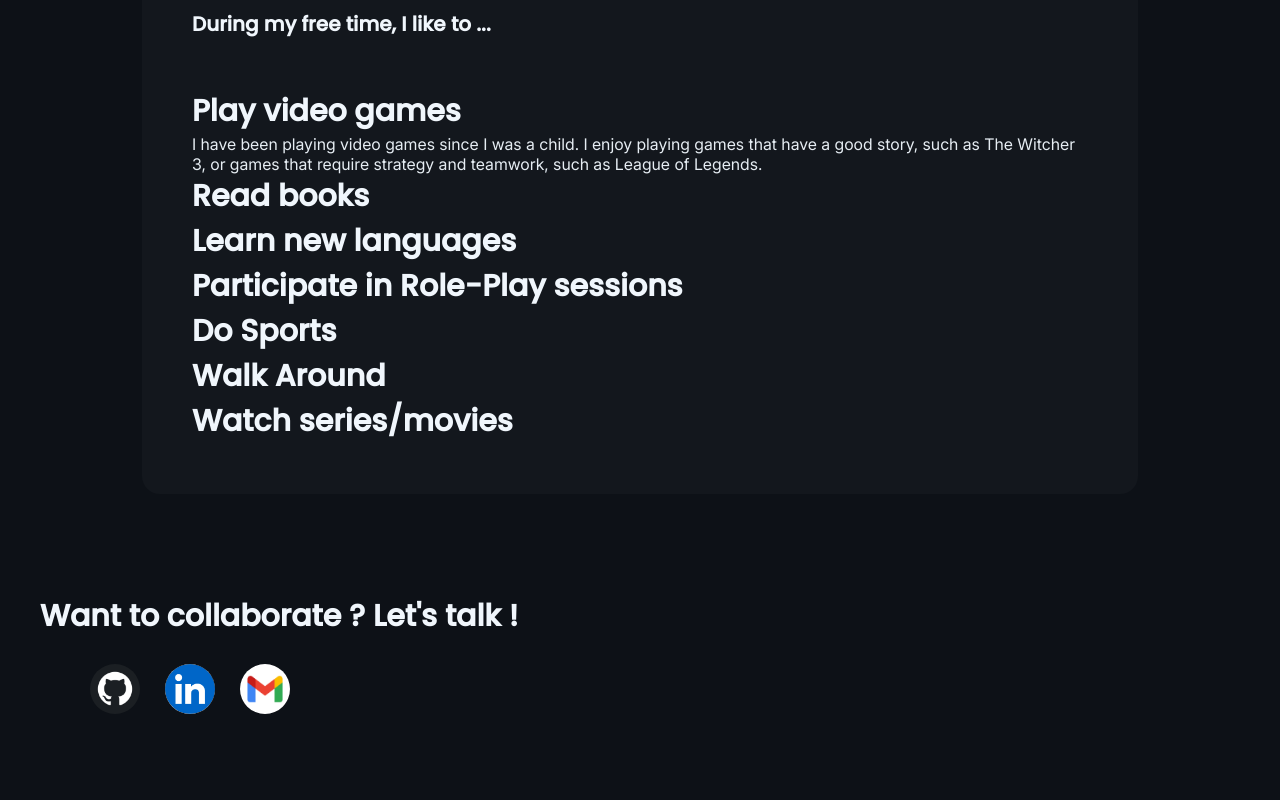
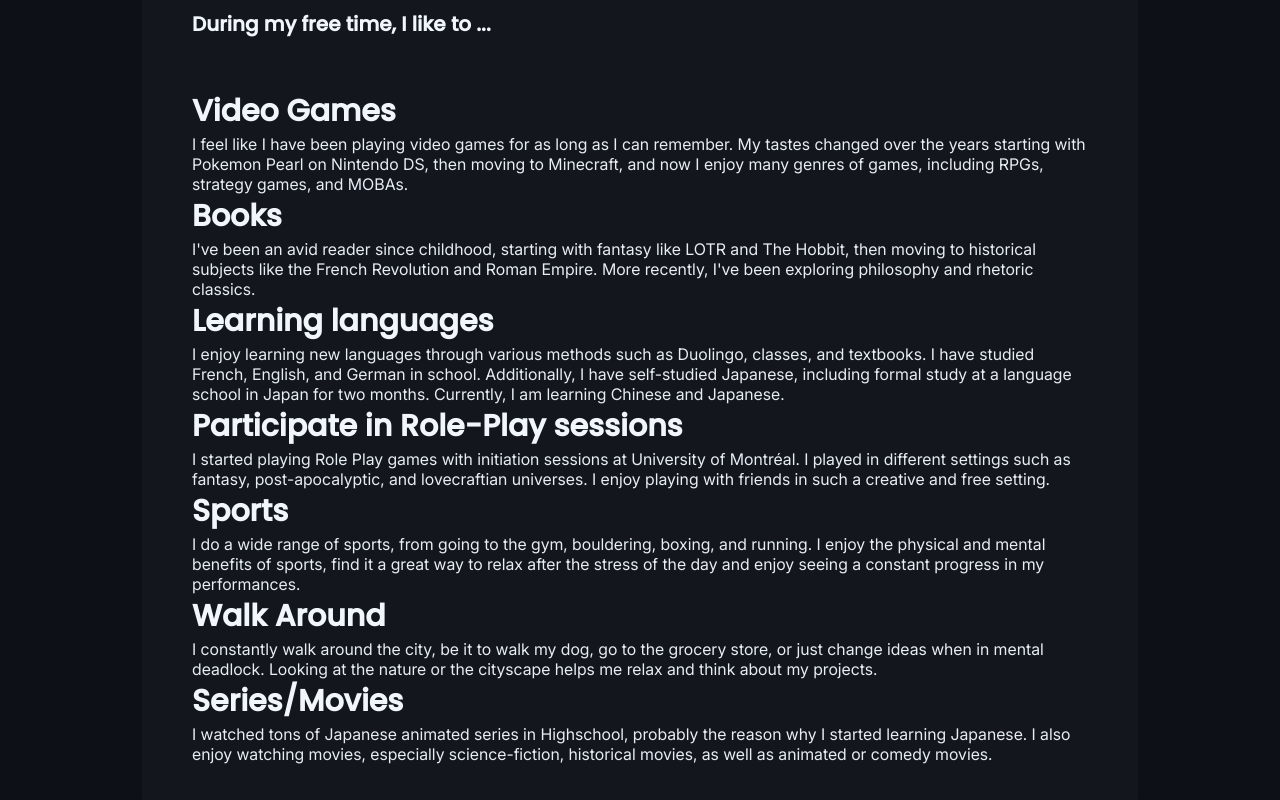
Before and after one commit to elnukakujo/elnukakujo.github.io, a React (Vite) app in the folder mywebsite/: page /aboutme in a window 1280 px wide. Shown: the part 5140-5940 px from the top of the page. Built offline with nearby package versions, Linux system fonts and the light colour scheme.

Commit message:
Updated montions to all sections in life, added descriptions to my hobbies

```diff
--- a/mywebsite/src/AboutmePage/assets/data/life.json
+++ b/mywebsite/src/AboutmePage/assets/data/life.json
@@ -102,32 +102,32 @@
     ],
     "hobbies": [
         {
-            "title":"Play video games",
-            "description":"I have been playing video games since I was a child. I enjoy playing games that have a good story, such as The Witcher 3, or games that require strategy and teamwork, such as League of Legends."
+            "title":"Video Games",
+            "description":"I feel like I have been playing video games for as long as I can remember. My tastes changed over the years starting with Pokemon Pearl on Nintendo DS, then moving to Minecraft, and now I enjoy many genres of games, including RPGs, strategy games, and MOBAs."
         },
         {
-            "title": "Read books",
-            "description": ""
+            "title": "Books",
+            "description": "I've been an avid reader since childhood, starting with fantasy like LOTR and The Hobbit, then moving to historical subjects like the French Revolution and Roman Empire. More recently, I've been exploring philosophy and rhetoric classics."
         },
         {
-            "title": "Learn new languages",
-            "description": ""
+            "title": "Learning languages",
+            "description": "I enjoy learning new languages through various methods such as Duolingo, classes, and textbooks. I have studied French, English, and German in school. Additionally, I have self-studied Japanese, including formal study at a language school in Japan for two months. Currently, I am learning Chinese and Japanese."
         },
         {
             "title": "Participate in Role-Play sessions",
-            "description": ""
+            "description": "I started playing Role Play games with initiation sessions at University of Montréal. I played in different settings such as fantasy, post-apocalyptic, and lovecraftian universes. I enjoy playing with friends in such a creative and free setting."
         },
         {
-            "title": "Do Sports",
-            "description": ""
+            "title": "Sports",
+             "description": "I do a wide range of sports, from going to the gym, bouldering, boxing, and running. I enjoy the physical and mental benefits of sports, find it a great way to relax after the stress of the day and enjoy seeing a constant progress in my performances."
         },
         {
             "title": "Walk Around",
-            "description": ""
+            "description": "I constantly walk around the city, be it to walk my dog, go to the grocery store, or just change ideas when in mental deadlock. Looking at the nature or the cityscape helps me relax and think about my projects."
         },
         {
-            "title": "Watch series/movies",
-            "description": ""
+            "title": "Series/Movies",
+            "description": "I watched tons of Japanese animated series in Highschool, probably the reason why I started learning Japanese. I also enjoy watching movies, especially science-fiction, historical movies, as well as animated or comedy movies."
         }
     ]
 }
--- a/mywebsite/src/AboutmePage/sections/LifeSection.jsx
+++ b/mywebsite/src/AboutmePage/sections/LifeSection.jsx
@@ -16,6 +16,10 @@ const images = import.meta.glob('../assets/img/life/**', { eager: true });
 
 function TravelMap() {
     const svgRef = useRef(null);
+    const { ref, inView } = useInView({
+        threshold: 0.05,
+        triggerOnce: false,
+    });
 
     const visitedCountries = life.countries
 
@@ -46,14 +50,19 @@ function TravelMap() {
         });
     }, []);
     return(
-        <div className='life-section__content travel-map'>
+        <motion.div
+        ref={ref}
+        initial={{ opacity: 0, y: 50 }}
+        animate={inView ? { opacity: 1, y: 0 } : {}}
+        transition={{ duration: 0.8, ease: "easeOut" }}
+        className='life-section__content travel-map'>
             <h2 className='life-section__content__title'>I have visited {visitedCountries ? visitedCountries.length:null} countries!</h2>
             <svg
             ref={svgRef}
             className="world-map"
             viewBox="0 0 1000 500"
             />
-        </div>
+        </motion.div>
     )
 }
 
@@ -77,8 +86,19 @@ function FavPlaces(){
             <h2 className='life-section__content__title'>My favorite places are ...</h2>
             <div className='life-section__content__places'>
                 {favPlaces.map((place, index) => {
+                    const { ref, inView } = useInView({
+                        threshold: 0.05,  // Detects when 50% of the section is visible
+                        triggerOnce: false, // Keeps updating as user scrolls
+                    });
                     return (
-                        <div key={index} className='life-section__content__places__place'>
+                        <motion.div
+                        key={index}
+                        ref={ref}
+                        className='life-section__content__places__place'
+                        initial={{ opacity: 0, y: 50 }}
+                        animate={inView ? { opacity: 1, y: 0 } : {}}
+                        transition={{ duration: 0.8, ease: "easeOut" }}
+                        >
                             <div className='life-section__content__places__place__header'>
                                 <h1>
                                     {
@@ -107,7 +127,7 @@ function FavPlaces(){
                                     <ExpandableImage imageUrl={images[image]?.default || null} />
                                 )) : null}
                             </div>
-                        </div>
+                        </motion.div>
                     );
                 })}
             </div>
```
